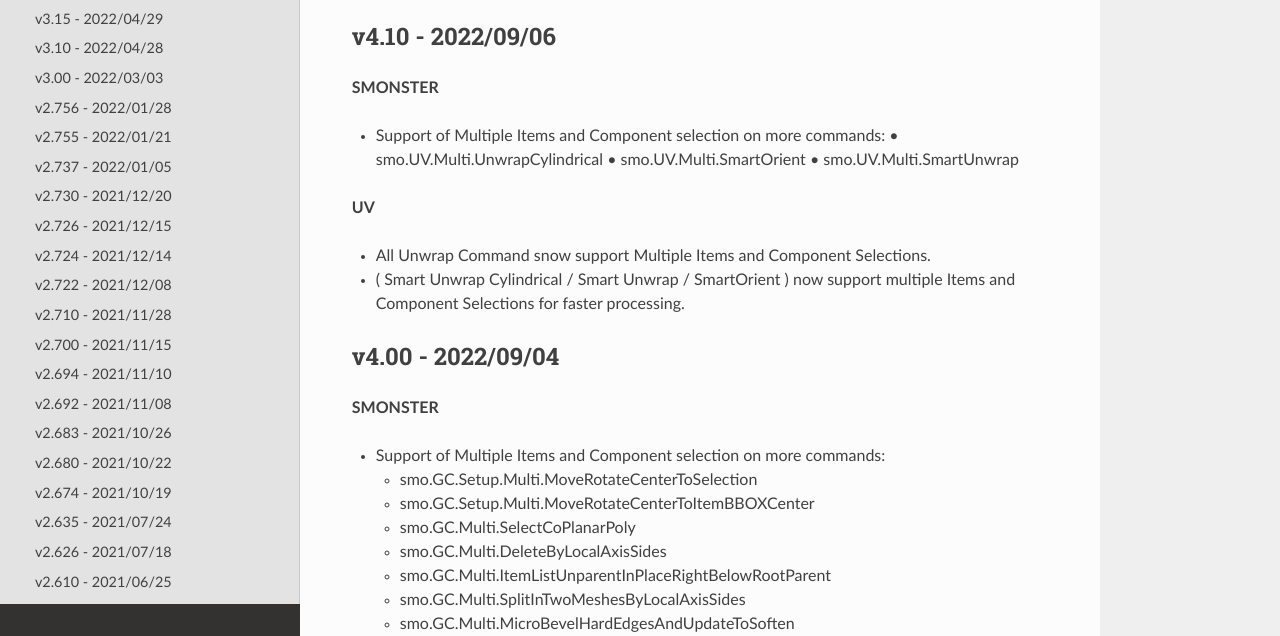
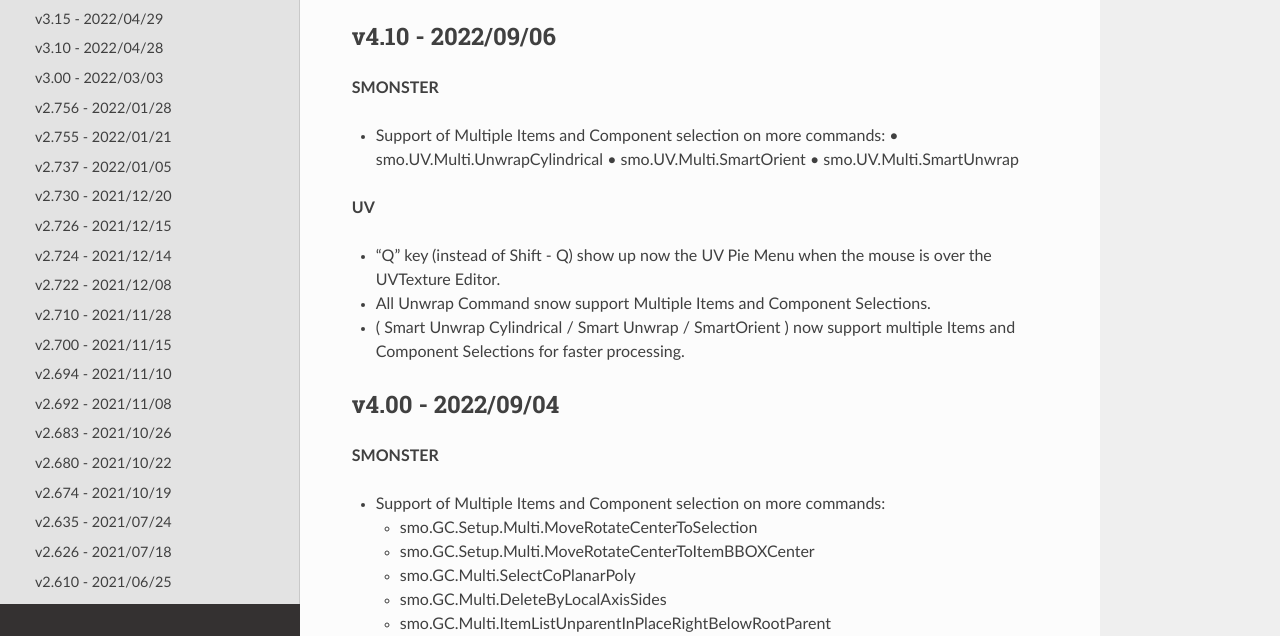
Before and after one commit to smoluck/SMONSTER_DOC, a Sphinx documentation site: the page built from docs/source/updatelog.rst, in a window 1280 px wide and 900 px high, cut to the strip 264-900 px from the top of the window. Built offline with Sphinx 7.4.7 and the Read the Docs theme 2.0.0, drawn with Linux system fonts in a browser that asks for light colours.

Commit message:
Update updatelog.rst

```diff
--- a/docs/source/updatelog.rst
+++ b/docs/source/updatelog.rst
@@ -19,6 +19,7 @@
 
 **UV**
 
+• "Q" key (instead of Shift - Q) show up now the UV Pie Menu when the mouse is over the UVTexture Editor.
 • All Unwrap Command snow support Multiple Items and Component Selections.
 • ( Smart Unwrap Cylindrical / Smart Unwrap / SmartOrient ) now support multiple Items and Component Selections for faster processing.
 
```
